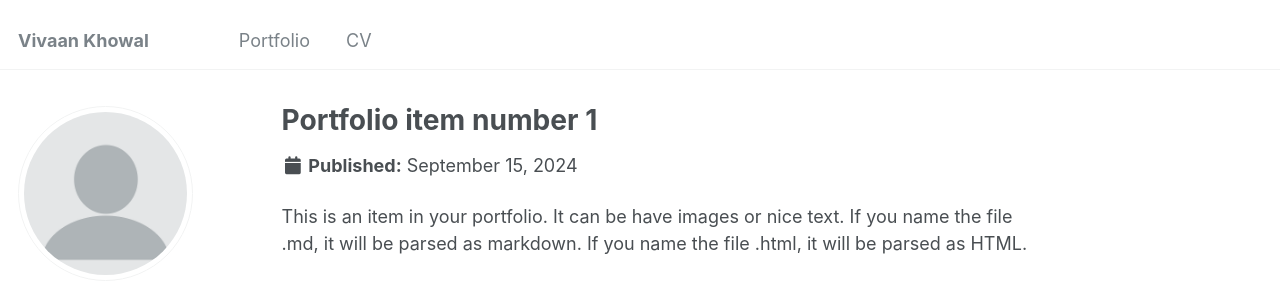
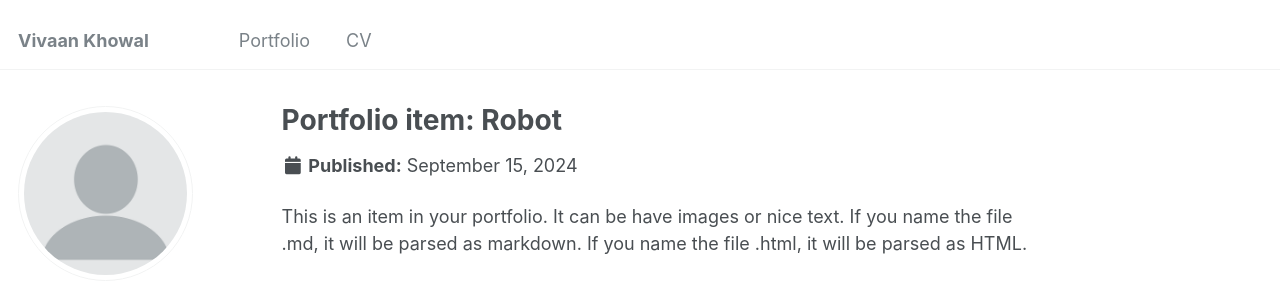
Before and after one commit to vivaankhowal/vivaankhowal.github.io, a Jekyll site: the page built from _portfolio/portfolio-1.md, in a window 1280 px wide and 962 px high. Shown: the top 292 px of the window. Built offline with Jekyll 4.4.1, drawn with Linux system fonts in a browser that asks for light colours.

Commit message:
Update portfolio-1.md

```diff
--- a/_portfolio/portfolio-1.md
+++ b/_portfolio/portfolio-1.md
@@ -1,5 +1,5 @@
 ---
-title: "Portfolio item number 1"
+title: "Portfolio item: Robot"
 excerpt: "Short description of portfolio item number 1<br/><img src='/images/500x300.png'>"
 collection: portfolio
 ---
```
